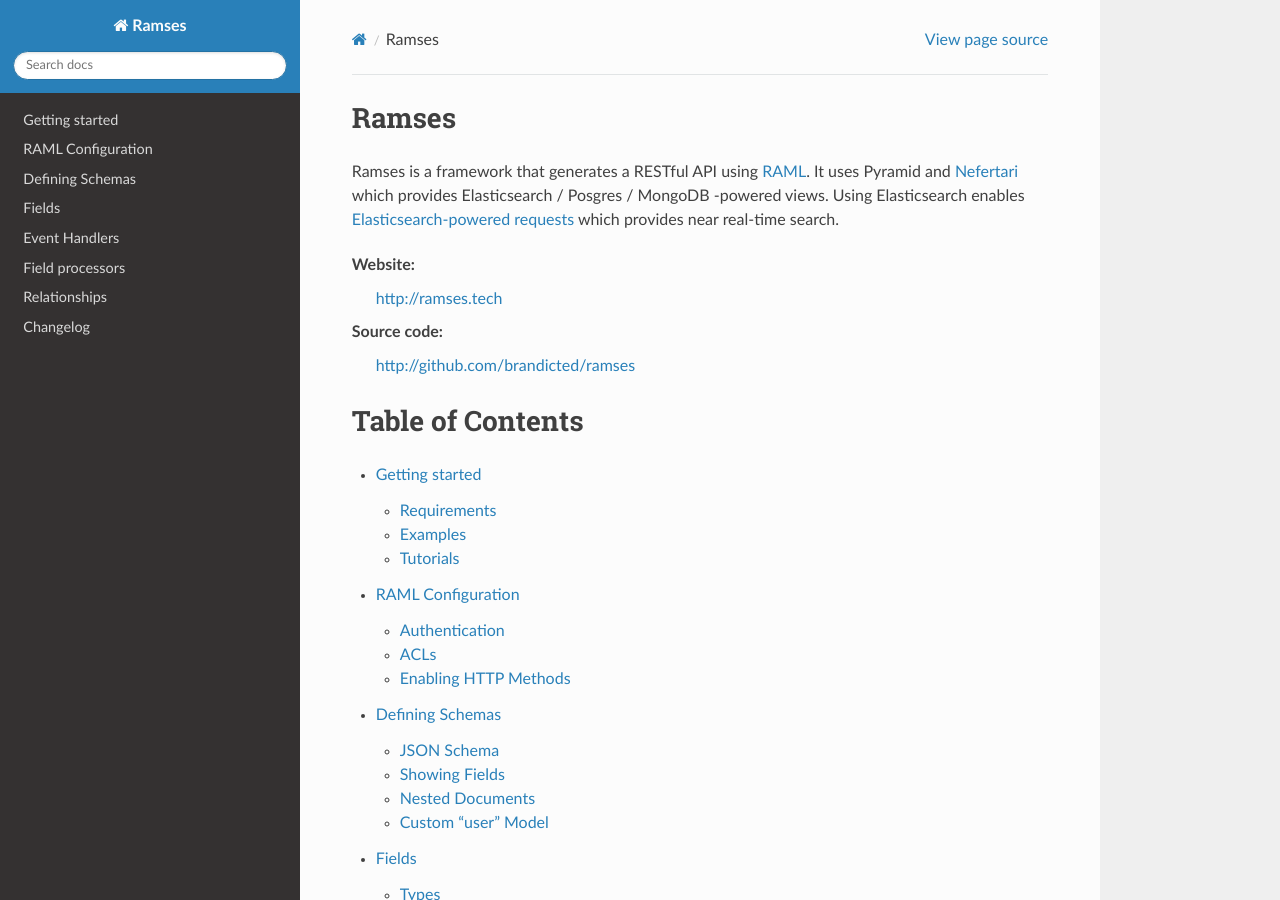
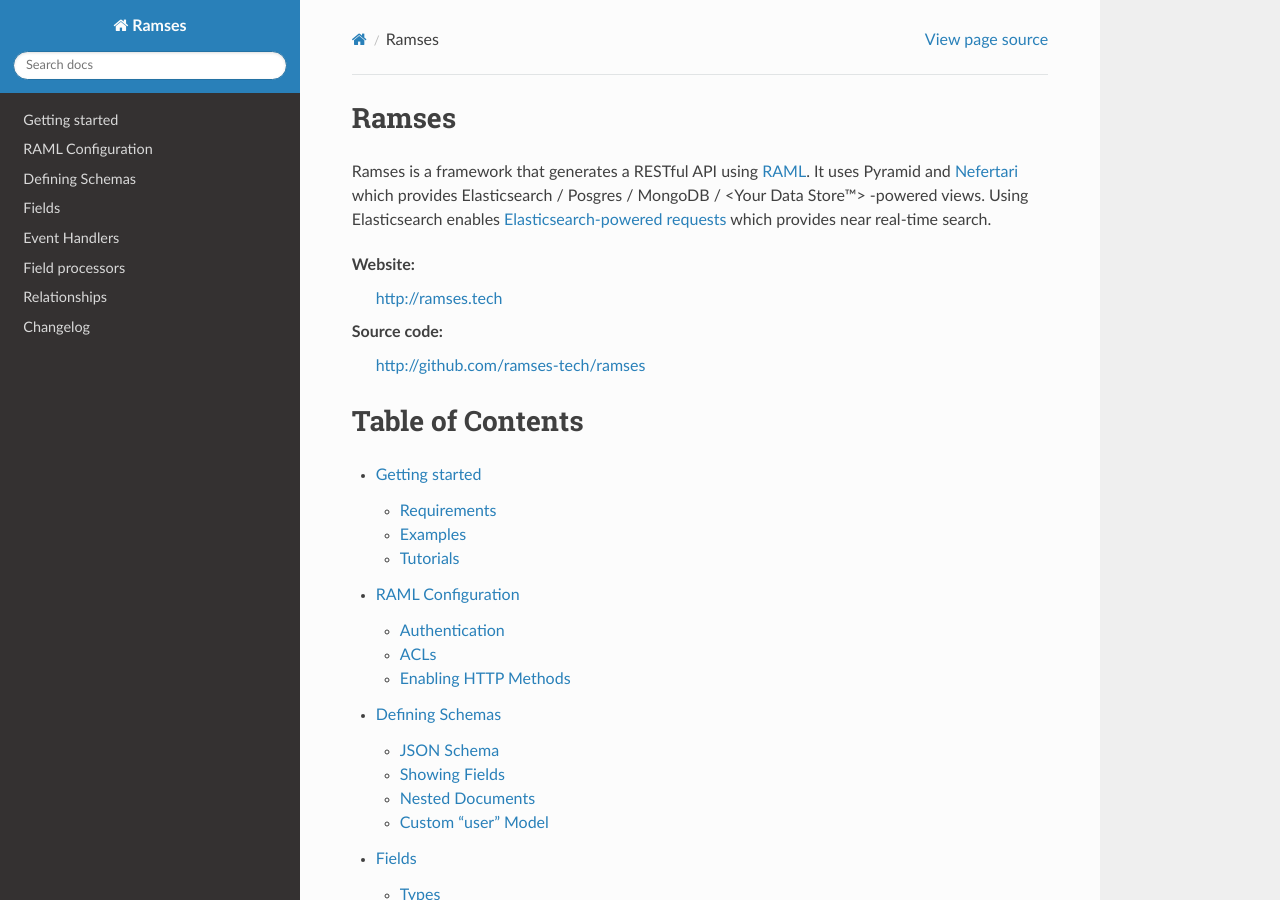
Before and after one commit to ramses-tech/ramses, a Sphinx documentation site: the page built from docs/source/index.rst, in a window 1280 px wide and 900 px high. Built offline with Sphinx 7.4.7 and the Read the Docs theme 2.0.0, drawn with Linux system fonts in a browser that asks for light colours.

Commit message:
new github org

```diff
--- a/docs/source/conf.py
+++ b/docs/source/conf.py
@@ -35,7 +35,7 @@
     'releases'
 ]
 
-releases_github_path = 'brandicted/ramses'
+releases_github_path = 'ramses-tech/ramses'
 releases_debug = True
 
 # Add any paths that contain templates here, relative to this directory.
--- a/docs/source/index.rst
+++ b/docs/source/index.rst
@@ -1,12 +1,12 @@
 Ramses
 ======
 
-Ramses is a framework that generates a RESTful API using `RAML <http://raml.org>`_. It uses Pyramid and `Nefertari <https://nefertari.readthedocs.org/>`_ which provides Elasticsearch / Posgres / MongoDB -powered views. Using Elasticsearch enables `Elasticsearch-powered requests <http://nefertari.readthedocs.org/en/stable/making_requests.html>`_ which provides near real-time search.
+Ramses is a framework that generates a RESTful API using `RAML <http://raml.org>`_. It uses Pyramid and `Nefertari <https://nefertari.readthedocs.org/>`_ which provides Elasticsearch / Posgres / MongoDB / <Your Data Store™> -powered views. Using Elasticsearch enables `Elasticsearch-powered requests <http://nefertari.readthedocs.org/en/stable/making_requests.html>`_ which provides near real-time search.
 
 Website:
     `<http://ramses.tech>`_
 Source code:
-    `<http://github.com/brandicted/ramses>`_
+    `<http://github.com/ramses-tech/ramses>`_
 
 
 Table of Contents
--- a/setup.py
+++ b/setup.py
@@ -30,8 +30,8 @@
           "Topic :: Internet :: WWW/HTTP :: WSGI :: Application",
       ],
       author='Brandicted',
-      author_email='hello@brandicted.com',
-      url='https://github.com/brandicted/ramses',
+      author_email='hello@ramses.tech',
+      url='https://github.com/ramses-tech/ramses',
       keywords='web pyramid pylons nefertari raml',
       packages=find_packages(),
       include_package_data=True,
```
Also changed, not shown: README.md (+4 -5 lines), docs/source/getting_started.rst (+5 -2 lines), 1 other file.
